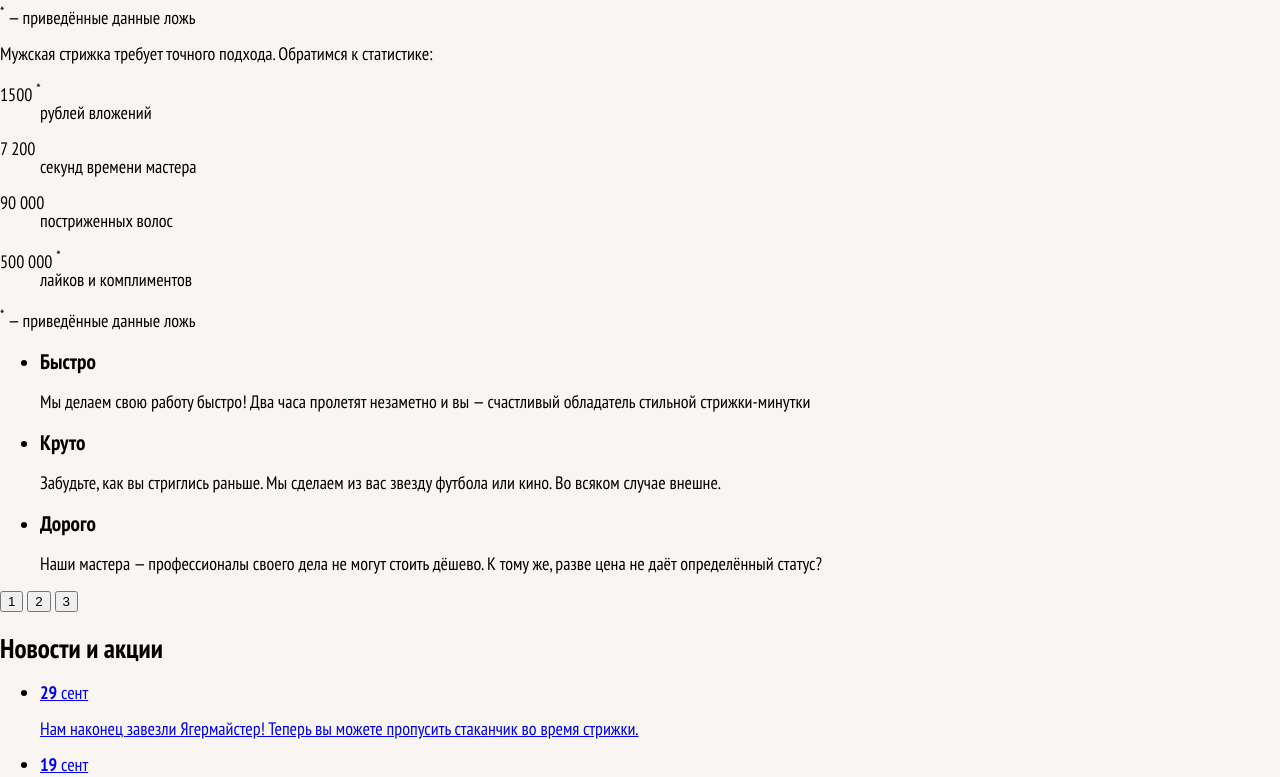
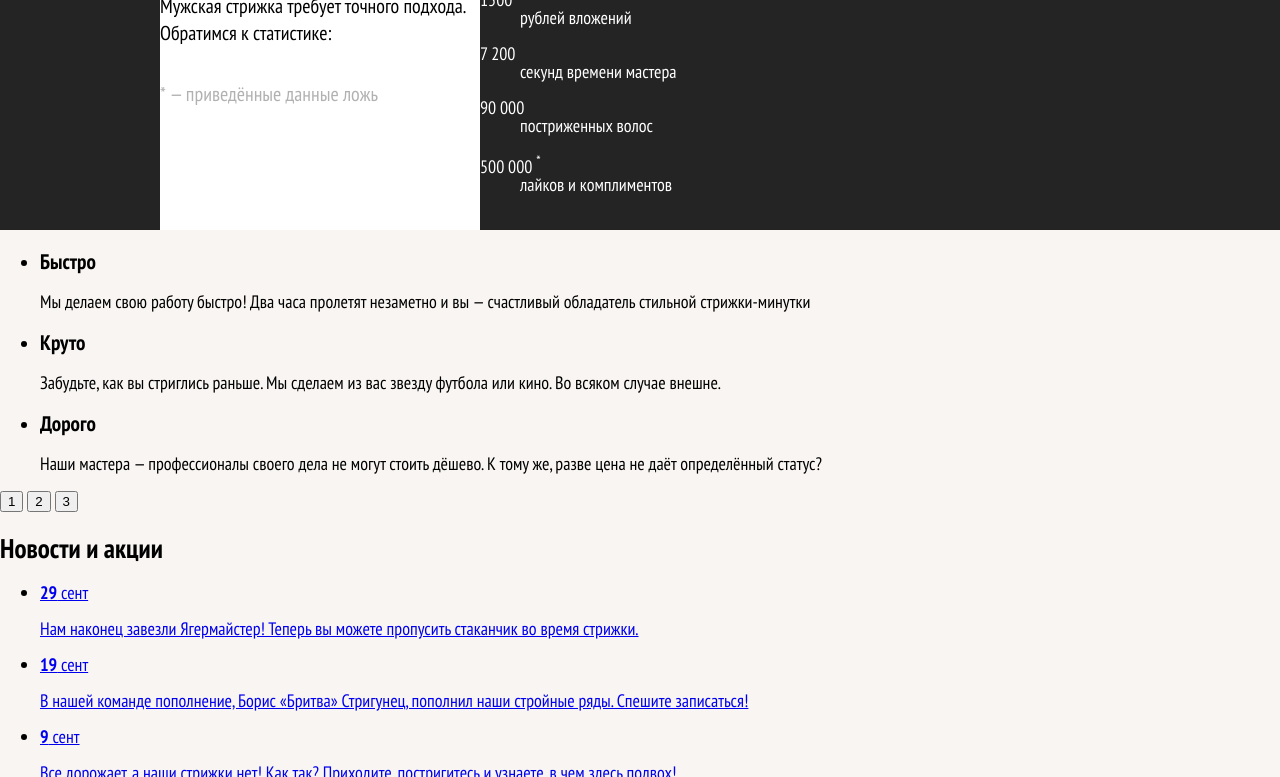
Before and after one commit to PalNikolai4/barbershop_lvl-2, a website built with Vite: page source/index.html in a window 1280 px wide. Shown: the part 323-1100 px from the top of the page. Built offline with nearby package versions, Linux system fonts and the light colour scheme.

Commit message:
style(stats):adaptive and basic styling
Added:
- new directories 'stats' -> 'source/sass/blocks';
- new files 'stats.scss' -> 'stats';
- blocks 'stats' and children blocks are given sizes and behavior at different screen resolutions.

```diff
--- a/source/index.html
+++ b/source/index.html
@@ -52,10 +52,12 @@
         <h1 class="visually-hidden">Барбершоп "Бородинский"</h1>
         <section class="stats">
             <div class="stats__wrapper">
-                <h2 class="visually-hidden">Статистика барбершопа</h2>
-                <p class="stats__slogan">Стрижка у нас это выгодно!</p>
-                <p class="stats__legend stats__legend--top"><sup>*</sup> — приведённые данные ложь</p>
-                <p class="stats__intro">Мужская стрижка требует точного подхода. Обратимся к статистике:</p>
+                <header class="stats__header">
+                  <h2 class="visually-hidden">Статистика барбершопа</h2>
+                  <p class="stats__slogan">Стрижка у нас это выгодно!</p>
+                  <p class="stats__intro">Мужская стрижка требует точного подхода. Обратимся к статистике:</p>
+                  <p class="stats__legend stats__legend--top">* — приведённые данные ложь</p>
+                </header>
                 <dl class="stats__list">
                     <p class="stats__item">
                         <dt class="stats__number">1500 <sup>*</sup></dt>
@@ -74,7 +76,7 @@
                         <dd class="stats__text">лайков и комплиментов</dd>
                     </p>
                 </dl>
-                <p class="stats__legend stats__legend--bottom"><sup>*</sup> — приведённые данные ложь</p>
+                <p class="stats__legend stats__legend--bottom">* — приведённые данные ложь</p>
             </div>
         </section>
 
--- /dev/null
+++ b/source/sass/blocks/stats/stats.scss
@@ -0,0 +1,70 @@
+@use "../../abstracts/index" as abs;
+
+.stats {
+  background-color: #242424;
+  color: #ffffff;
+}
+
+.stats__wrapper {
+  @media (width >= abs.$tablet-width) {
+    padding: 0 64px;
+  }
+
+  @media (width >= abs.$desktop-width) {
+    display: grid;
+    grid-template-columns: 1fr 2fr;
+    max-width: 960px;
+    margin: auto;
+    padding: 0;
+  }
+}
+
+.stats__header {
+  background-color: #ffffff;
+  color: #000000;
+}
+
+.stats__slogan {
+  margin: 0;
+  margin-bottom: 13px;
+  font-size: 30px;
+  font-weight: bold;
+
+  @media (width <= abs.$mobile-width) {
+    text-transform: uppercase;
+  }
+
+}
+
+.stats__intro {
+  margin: 0;
+  font-size: 20px;
+  line-height: 1.35;
+}
+
+.stats__legend {
+  margin: 0;
+  font-size: 20px;
+  opacity: 0.3;
+
+  &--top {
+    @media (width <=abs.$mobile-width) {
+      display: none;
+    }
+
+    @media (width >= abs.$tablet-width) {
+      margin-top: 24px;
+    }
+
+    @media (width >= abs.$desktop-width) {
+      margin-top: 34px;
+      line-height: 1.35;
+    }
+  }
+
+  &--bottom {
+    @media (width >= abs.$tablet-width) {
+      display: none;
+    }
+  }
+}
--- a/source/sass/style.scss
+++ b/source/sass/style.scss
@@ -6,3 +6,4 @@
 @use "blocks/main-nav/main-nav";
 @use "blocks/site-list/site-list";
 @use "blocks/user-list/user-list";
+@use "blocks/stats/stats";
```
